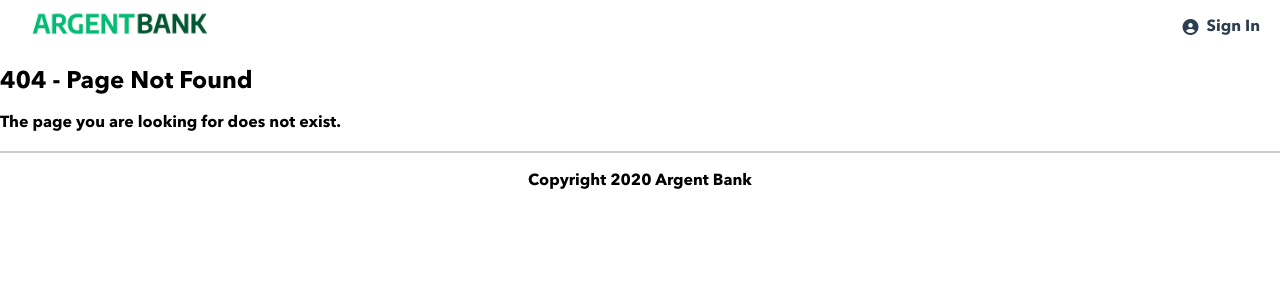
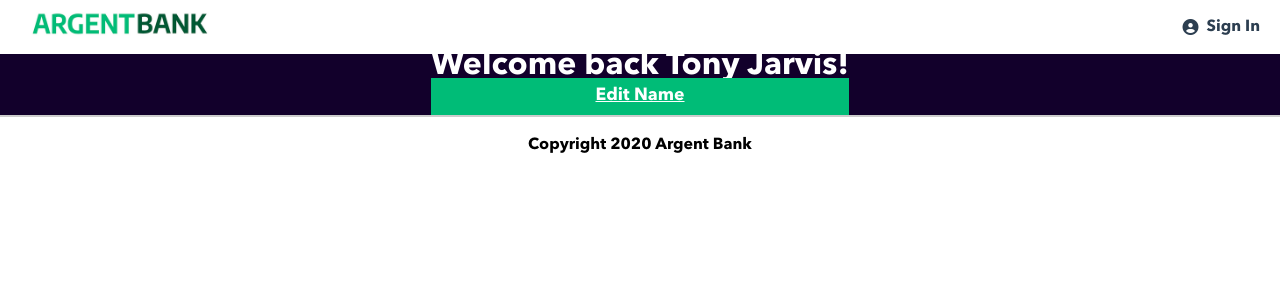
Before and after one commit to luisgarcia96/argent-bank, a React (Vite) app: page /user in a window 1280 px wide. Before the commit this address had no page. Shown: the top 300 px of the page. Built offline with nearby package versions, Linux system fonts and the light colour scheme.

Commit message:
Add User Dashboard page and styles

```diff
--- /dev/null
+++ b/src/pages/User/Dashboard.module.scss
@@ -0,0 +1,16 @@
+@use "../../styles/abstracts" as v;
+
+.dashboard {
+    display: flex;
+    justify-content: center;
+    background-color: v.$purple-dark;
+
+    &__header {
+        h1 {
+            color: v.$white;
+            font-size: v.$fs-xxl;
+            font-weight: v.$fw-bold;
+            margin: 0;
+        }
+    }
+}
--- /dev/null
+++ b/src/pages/User/Dashboard.tsx
@@ -0,0 +1,18 @@
+import React from "react";
+import Button from "../../components/Button/Button";
+
+import styles from "./Dashboard.module.scss";
+
+const Dashboard: React.FC = () => {
+	return (
+		<div className={styles.dashboard}>
+			<div className={styles.dashboard__header}>
+				<h1>Welcome back Tony Jarvis!</h1>
+				<Button text={"Edit Name"} onClick={() => {}} />
+			</div>
+			<div className={styles.dashboard__content}></div>
+		</div>
+	);
+};
+
+export default Dashboard;
--- a/src/router/index.tsx
+++ b/src/router/index.tsx
@@ -1,6 +1,7 @@
 import { Routes, Route } from "react-router-dom";
+import Login from "../pages/Login/Login";
 import Landing from "../pages/Landing/Landing";
-import Login from "../pages/Login/Login";
+import Dashboard from "../pages/User/Dashboard";
 import NotFound from "../pages/NotFound/NotFound";
 
 const AppRouter = () => {
@@ -8,6 +9,7 @@ const AppRouter = () => {
 		<Routes>
 			<Route path="/" element={<Landing />} />
 			<Route path="/login" element={<Login />} />
+			<Route path="/user" element={<Dashboard />} />
 			<Route path="*" element={<NotFound />} />
 		</Routes>
 	);
--- a/src/styles/abstracts/_typography.scss
+++ b/src/styles/abstracts/_typography.scss
@@ -7,6 +7,7 @@ $fs-s: 0.75rem;
 $fs-m: 1rem;
 $fs-l: 1.25rem;
 $fs-xl: 1.5rem;
+$fs-xxl: 2rem;
 
 //Font weights
 $fw-light: 400;
```
